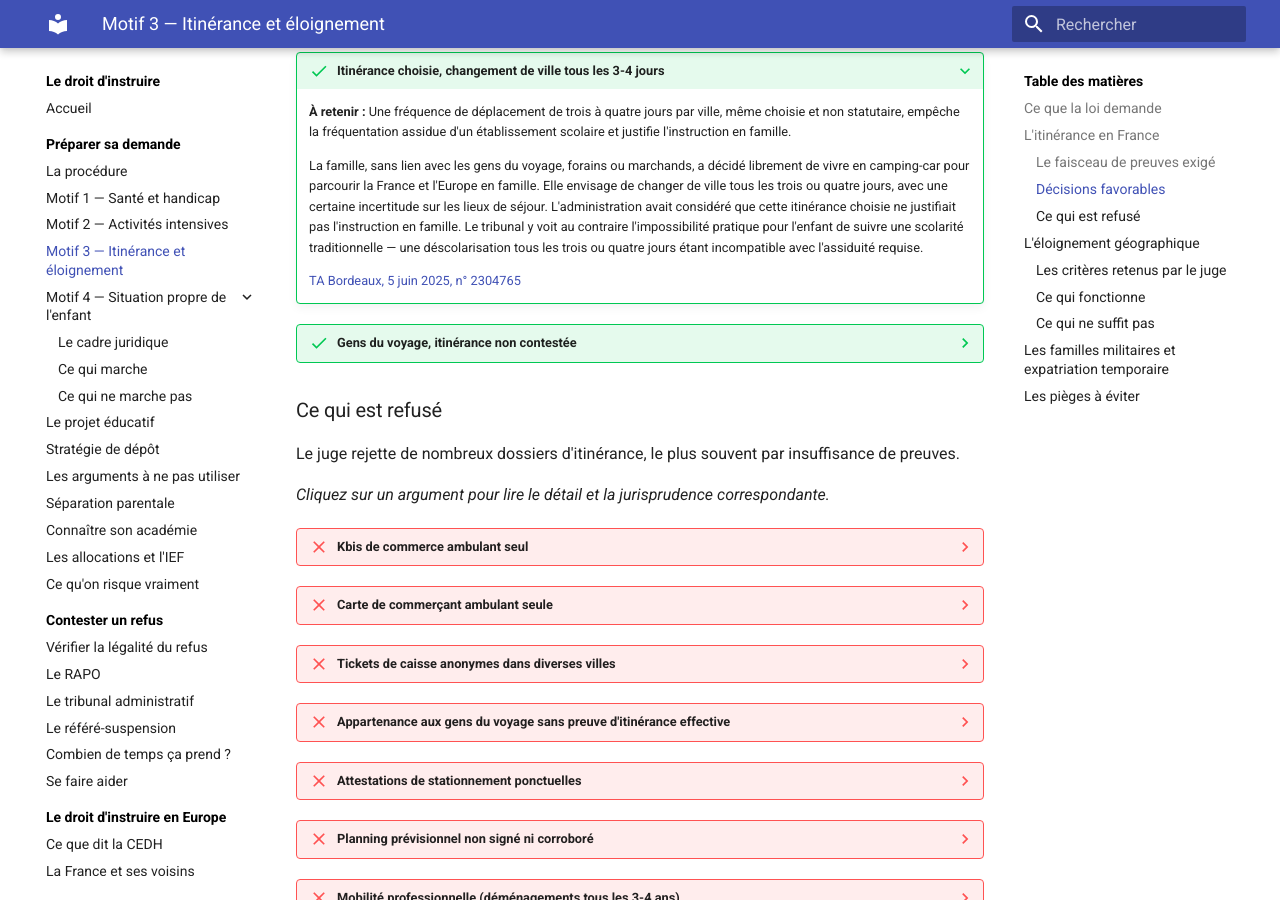
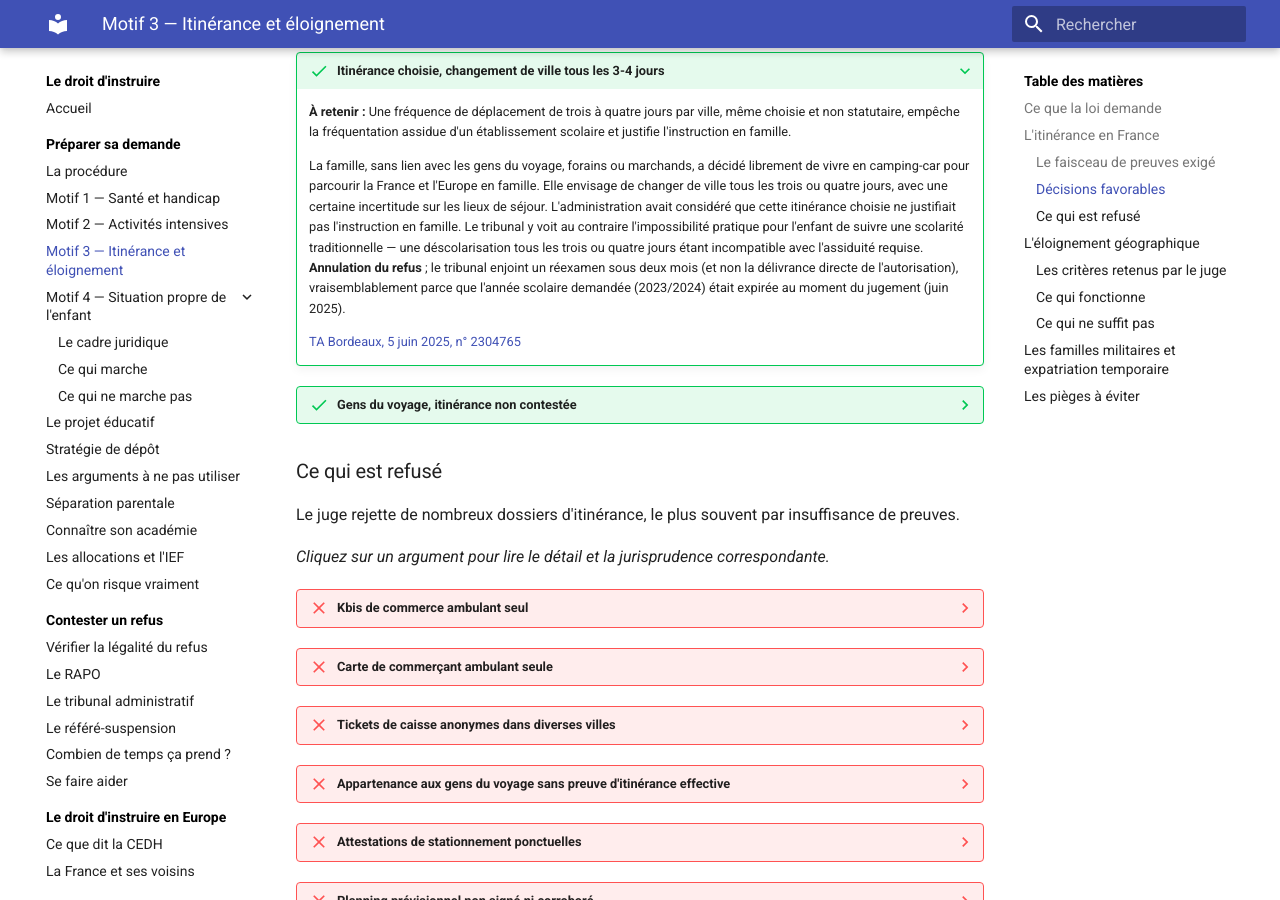
Before and after one commit to nbald/le-droit-dinstruire.fr, an MkDocs documentation site: the page built from docs/preparer/motif-3-itinerance.md, in a window 1280 px wide and 900 px high, scrolled down 2059 px. Built offline with MkDocs 1.6.1 and Material for MkDocs 9.7.7, drawn with Linux system fonts in a browser that asks for light colours.

Commit message:
precision

```diff
--- a/docs/preparer/motif-3-itinerance.md
+++ b/docs/preparer/motif-3-itinerance.md
@@ -64,7 +64,7 @@ Aucun de ces éléments ne peut être exigé par l'administration : c'est à la
 
     **À retenir :** Une fréquence de déplacement de trois à quatre jours par ville, même choisie et non statutaire, empêche la fréquentation assidue d'un établissement scolaire et justifie l'instruction en famille.
 
-    La famille, sans lien avec les gens du voyage, forains ou marchands, a décidé librement de vivre en camping-car pour parcourir la France et l'Europe en famille. Elle envisage de changer de ville tous les trois ou quatre jours, avec une certaine incertitude sur les lieux de séjour. L'administration avait considéré que cette itinérance choisie ne justifiait pas l'instruction en famille. Le tribunal y voit au contraire l'impossibilité pratique pour l'enfant de suivre une scolarité traditionnelle — une déscolarisation tous les trois ou quatre jours étant incompatible avec l'assiduité requise.
+    La famille, sans lien avec les gens du voyage, forains ou marchands, a décidé librement de vivre en camping-car pour parcourir la France et l'Europe en famille. Elle envisage de changer de ville tous les trois ou quatre jours, avec une certaine incertitude sur les lieux de séjour. L'administration avait considéré que cette itinérance choisie ne justifiait pas l'instruction en famille. Le tribunal y voit au contraire l'impossibilité pratique pour l'enfant de suivre une scolarité traditionnelle — une déscolarisation tous les trois ou quatre jours étant incompatible avec l'assiduité requise. **Annulation du refus** ; le tribunal enjoint un réexamen sous deux mois (et non la délivrance directe de l'autorisation), vraisemblablement parce que l'année scolaire demandée (2023/2024) était expirée au moment du jugement (juin 2025).
 
     [TA Bordeaux, 5 juin 2025, n° 2304765](../decisions/2025/ta-bordeaux/2025-06-05-2304765/index.md)
 
```
